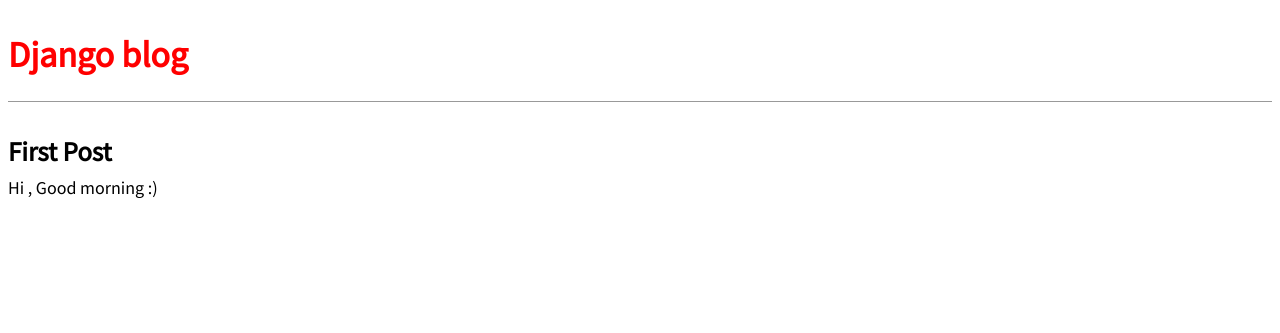
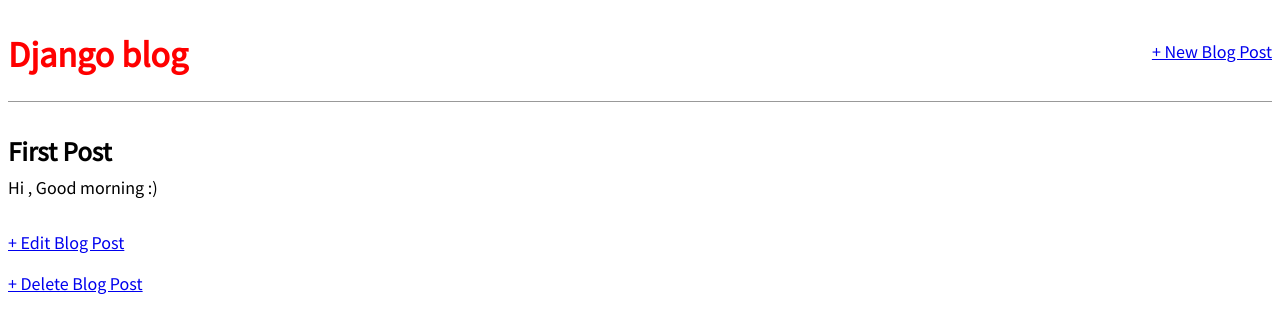
Before and after one commit to NIDHIRAM-SORDAR/blog-app, a Django app: page /post/1/ in a window 1280 px wide. Shown: the top 333 px of the page. Run offline with Django 3.2, Linux system fonts and the light colour scheme; data comes from the database, SQL or seed files in the repository; both versions use the stored data as it was after the commit.

Commit message:
CRUD functionality added

```diff
--- a/blog/models.py
+++ b/blog/models.py
@@ -1,4 +1,5 @@
 from django.db import models
+from django.urls import reverse
 
 class Post(models.Model):
 	"""docstring for Post"""
@@ -14,3 +15,6 @@ class Post(models.Model):
 
 	def __str__(self):
 		return self.title
+
+	def get_absolute_url(self):
+		return reverse('post_detail', args=[str(self.id)])
--- a/blog/urls.py
+++ b/blog/urls.py
@@ -1,8 +1,16 @@
 from django.urls import path
-from .views import BlogListView, BlogDetailView
+from .views import (
+	BlogListView,
+	BlogDetailView,
+	BlogCreateView,
+	BlogUpdateView,
+	BlogDeleteView,)
 
 
 urlpatterns = [
+    path('post/<int:pk>/delete/', BlogDeleteView.as_view(), name='post_delete'),
+    path('post/<int:pk>/edit/', BlogUpdateView.as_view(), name='post_edit'),
+    path('post/new/', BlogCreateView.as_view(), name='post_new'),
     path('post/<int:pk>/', BlogDetailView.as_view(), name='post_detail'),
     path('', BlogListView.as_view(), name="home"),
 ]
--- a/blog/views.py
+++ b/blog/views.py
@@ -1,4 +1,7 @@
 from django.views.generic import ListView,  DetailView
+from django.views.generic.edit import CreateView, UpdateView, DeleteView
+
+from django.urls import reverse_lazy
 
 from .models import Post
 
@@ -11,3 +14,18 @@ class BlogListView(ListView):
 class BlogDetailView(DetailView):
 	model = Post
 	template_name = 'post_detail.html'
+
+class BlogCreateView(CreateView):
+	model = Post
+	template_name = 'post_new.html'
+	fields = "__all__"
+
+class BlogUpdateView(UpdateView):
+	model = Post
+	template_name = 'post_edit.html'
+	fields = ['title', 'body']
+
+class BlogDeleteView(DeleteView):
+	model = Post
+	template_name = 'post_delete.html'
+	success_url = reverse_lazy('home')
--- a/templates/base.html
+++ b/templates/base.html
@@ -10,12 +10,17 @@
         rel="stylesheet">
     </head>
     <body>
-        <header>
-            <h1><a href="{% url 'home' %}">Django blog</a></h1>
-        </header>
-        <div>
+    	<div>
+    		<header>
+    			<div class="nav-left">
+    				<h1><a href="{% url 'home' %}">Django blog</a></h1>
+    			</div>
+    			<div class="nav-right">
+    				<a href="{% url 'post_new' %}">+ New Blog Post</a>
+    			</div>
+            </header>
             {% block content %}
             {% endblock content %}
-        </div>
+    	</div>
     </body>
 </html>
--- a/templates/post_detail.html
+++ b/templates/post_detail.html
@@ -6,4 +6,6 @@
         <h2>{{ object.title }}</h2>
         <p>{{ object.body }}</p>
     </div>
+    <p><a href="{% url 'post_edit' post.pk %}">+ Edit Blog Post</a></p>
+    <p><a href="{% url 'post_delete' post.pk %}">+ Delete Blog Post</a></p>
 {% endblock content %}
```
Also changed, not shown: blog/tests.py (+23 -0 lines), templates/post_delete.html (added, +9 -0 lines), templates/post_edit.html (added, +9 -0 lines), templates/post_new.html (added, +10 -0 lines), db.sqlite3.
